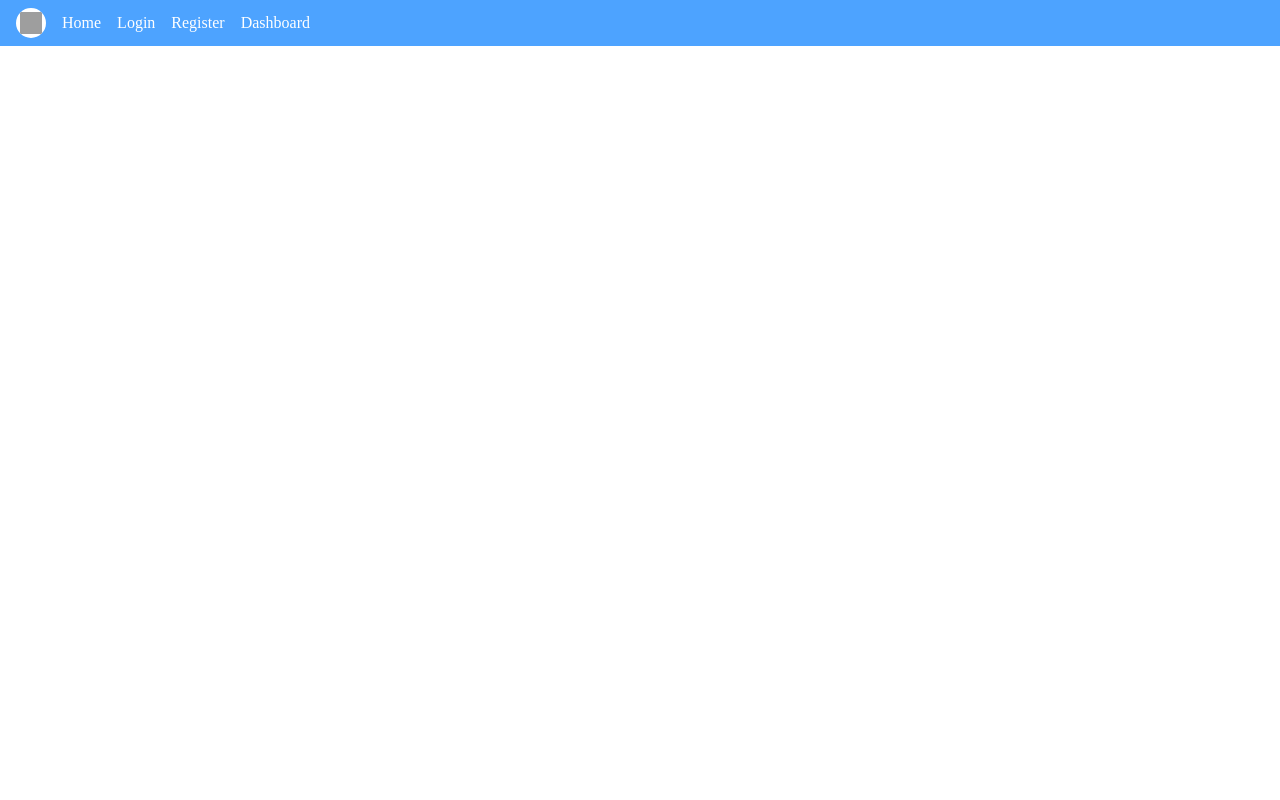
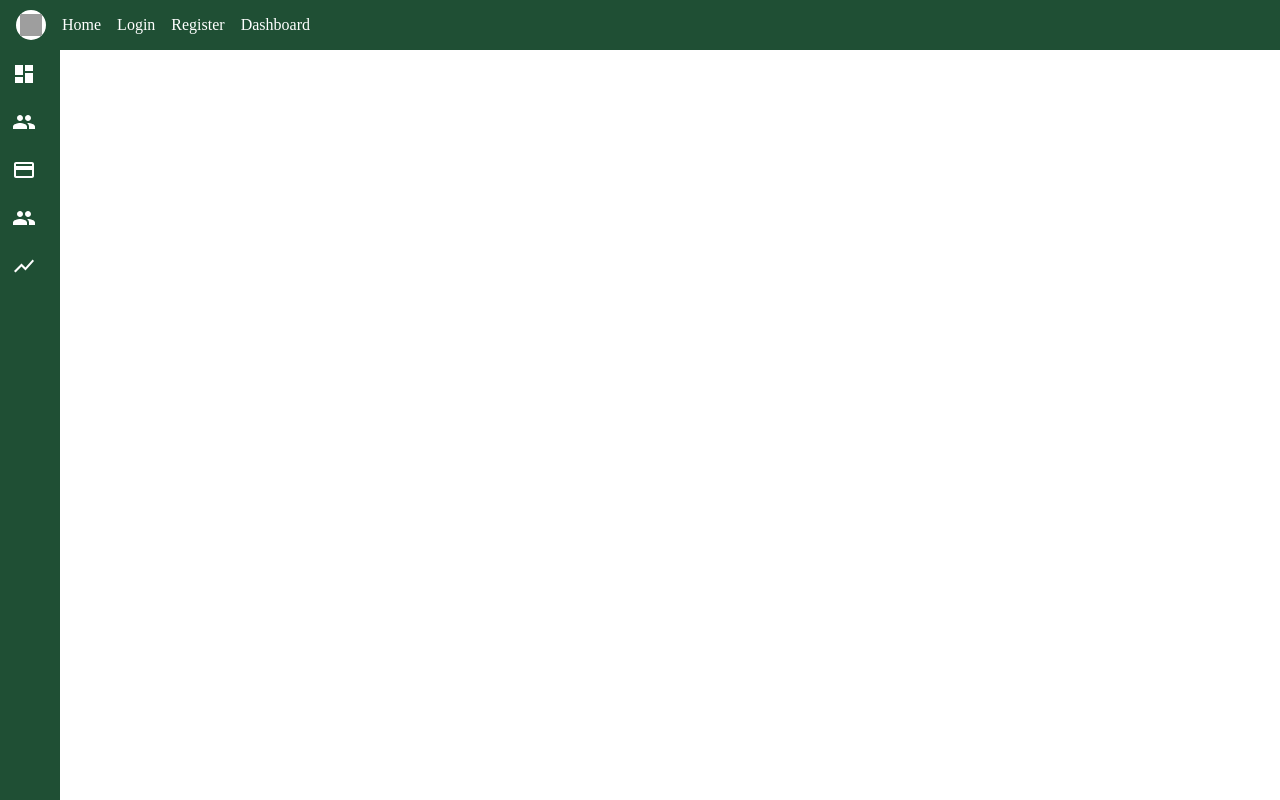
Before and after one commit to yarty777-Vdovichenko/kurs_work, a React (Create React App) app: page /srm in a window 1280 px wide. Built offline with nearby package versions, Linux system fonts and the light colour scheme; grey boxes are pictures that could not be loaded.

Commit message:
Added sidebar for dashboard

```diff
--- a/src/Components/Header.tsx
+++ b/src/Components/Header.tsx
@@ -1,15 +1,17 @@
-import { Avatar, Box } from "@mui/material";
+import { Avatar, Box, Color } from "@mui/material";
 import { Link } from "react-router-dom";
 import logo from "../assets/crm.png";
 
-export default function Header() {
+export default function Header({color}:{color?:string}) {
   return (
     <Box
       sx={{
+
         width: "100%",
         py: 1,
         px: 2,
-        backgroundColor: "#4DA3FF",
+        height:"50px",
+        backgroundColor: !color ? "#4DA3FF" : "#1F4F34",
         display: "flex",
         alignItems: "center",
         gap: 2,
--- /dev/null
+++ b/src/Components/RightPanel.tsx
@@ -0,0 +1,62 @@
+import { Avatar, Box, Drawer } from "@mui/material";
+import { Dashboard, People, CreditCard, Group, ShowChart, ExitToApp } from "@mui/icons-material";
+import { useState } from "react";
+
+export default function RightPanel() {
+  const [open, setOpen] = useState(false);
+
+  const menuItems = [
+    { text: "Дашборд", icon: <Dashboard /> },
+    { text: "Користувачі", icon: <People /> },
+    { text: "Тарифи", icon: <CreditCard /> },
+    { text: "Абоненти", icon: <Group /> },
+    { text: "Графіки", icon: <ShowChart /> },
+  ];
+
+  return (
+    <Drawer
+      open={true}
+      onMouseEnter={() => setOpen(true)}
+      onMouseLeave={() => setOpen(false)}
+      variant="persistent"
+      sx={{
+        '& .MuiDrawer-paper': {
+            width: open ? 170 : 60,
+            transition: "width 0.3s",
+            minHeight: "100vh",
+            border: "none",
+            overflowX: "hidden",
+            backgroundColor: "#1F4F34",
+            color: "white",
+            paddingTop: "50px",
+            top: "0px",
+            left: "0px",
+            zIndex: 1,
+            display:"flex",
+            flexDirection:"column",
+            justifyContent:"space-between"
+        },
+      }}
+    >
+      <Box>
+        {menuItems.map((item) => (
+          <Box
+            key={item.text}
+            sx={{
+              display: "flex",
+              alignItems: "center",
+              padding: "12px 4px",
+              cursor: "pointer",
+              "&:hover": { backgroundColor: "#3C7B56" },
+            }}
+          >
+            <Box sx={{ display: "flex", color: "white", minWidth: 40, justifyContent: "center" }}>
+              {item.icon}
+            </Box>
+            {open && <Box sx={{ marginLeft: 2,fontSize:18}}>{item.text}</Box>}
+          </Box>
+        ))}
+      </Box>
+    </Drawer>
+  );
+}
--- a/src/Layout/BaseAdmin.tsx
+++ b/src/Layout/BaseAdmin.tsx
@@ -1,5 +1,6 @@
 import { Outlet } from "react-router-dom";
 import Header from "../Components/Header";
+import RightPanel from "../Components/RightPanel";
 
 
 export default function BaseAdmin()
@@ -7,7 +8,9 @@ export default function BaseAdmin()
 
     return(
         <>
-            <Header/>
+        <RightPanel />
+            <Header color="green" />
+
             <Outlet/>
         </>
     )
--- a/src/Layout/BaseHome.tsx
+++ b/src/Layout/BaseHome.tsx
@@ -7,7 +7,7 @@ export default function BaseHome()
 
     return(
         <>
-            <Header/>
+            <Header />
             <Outlet/>
         </>
     )
--- a/src/Pages/Login.tsx
+++ b/src/Pages/Login.tsx
@@ -47,7 +47,7 @@ export default function Login()
             /></svg>
             <Box sx={{
                 backgroundColor:"#010101",
-                height:"100vh",
+                minHeight: "100vh",
                 width:"30%",
                 paddingTop:"200px",
                 display:"flex",
--- a/src/Pages/Register.tsx
+++ b/src/Pages/Register.tsx
@@ -20,7 +20,7 @@ export default function Register()
             position: "absolute",
             width: "70%",
             left: "30%",
-            height: "100%",
+            minHeight: "100%",
             boxShadow: "0 0 40px rgb(255, 255, 255)",
             objectFit: "cover",
 
@@ -42,7 +42,7 @@ export default function Register()
 
             <Box sx={{
                 backgroundColor:"#010101",
-                height:"100vh",
+                minHeight: "100vh",
                 width:"30%",
                 paddingTop:"50px",
                 display:"flex",
@@ -50,17 +50,17 @@ export default function Register()
                 flexDirection:"column",
                 "@media (max-width: 1200px)": {
                     width: "50%",
-                    paddingTop: "150px",
+                    paddingTop: "50px",
                 },
 
                 "@media (max-width: 900px)": {
                     width: "70%",
-                    paddingTop: "120px",
+                    paddingTop: "30px",
                 },
 
                 "@media (max-width: 600px)": {
                     width: "100%",
-                    paddingTop: "100px",
+                    paddingTop: "20px",
                 }
             }}>
                 <Box sx={{
```
